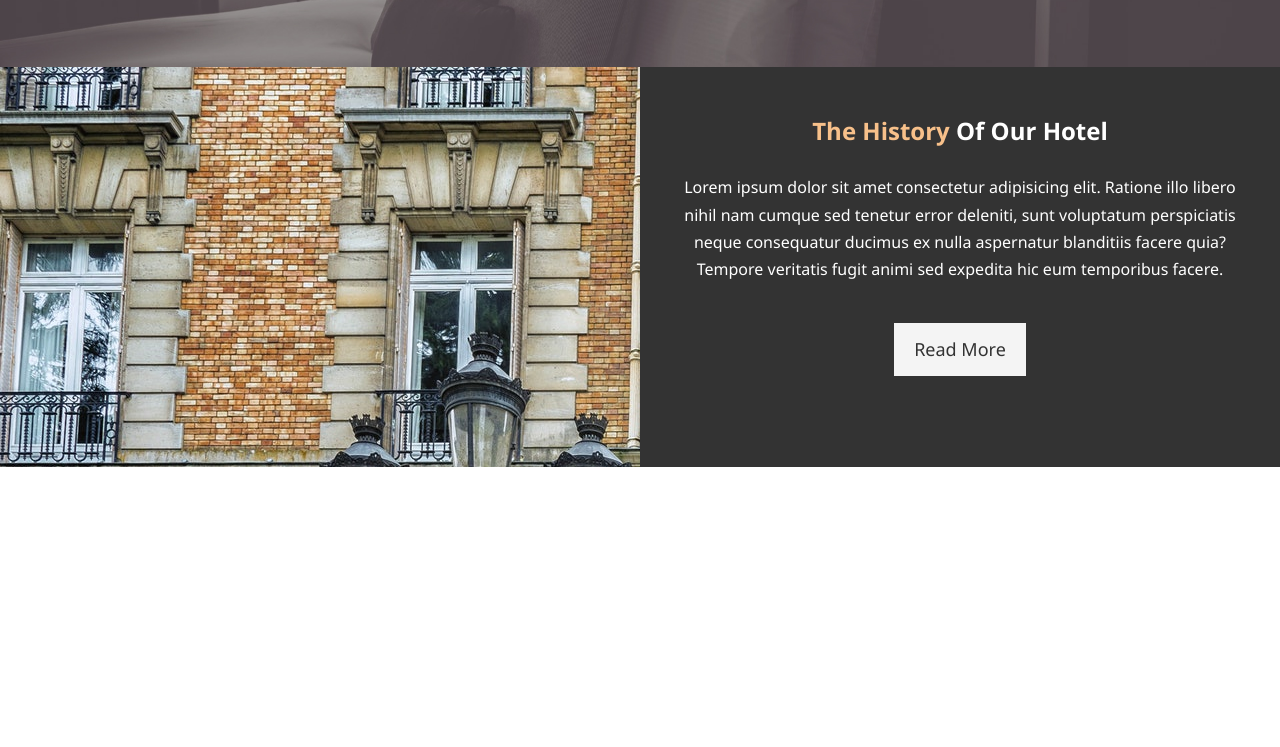
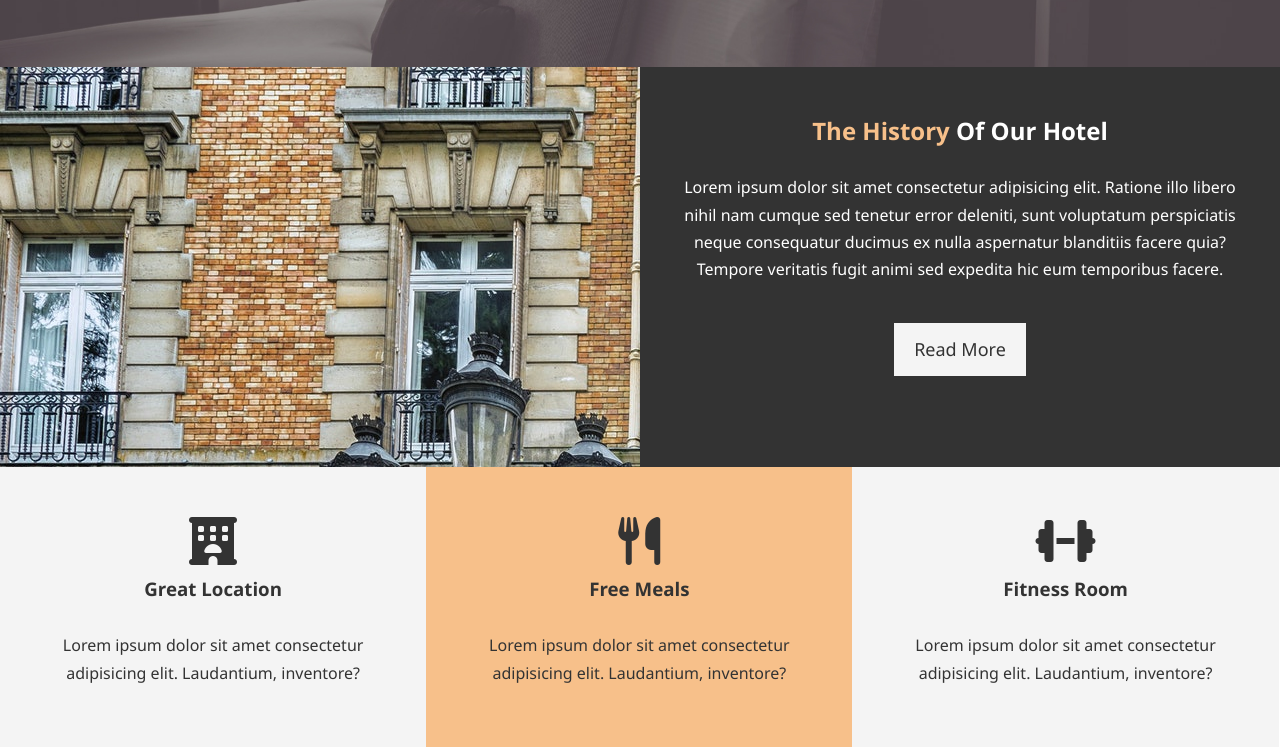
Before and after one commit to wmompie/practice_hotel_website, a plain HTML site: page index.html in a window 1280 px wide. Shown: the part 600-1347 px from the top of the page. Before the commit the page ends 1067 px from the top, so only its background shows below. Drawn offline with Linux system fonts and the light colour scheme.

Commit message:
adding the features section

```diff
--- a/css/style.css
+++ b/css/style.css
@@ -74,8 +74,8 @@ p {
 }
 
 .bg-primary {
-  background: #333;
-  color: #f7c08a;
+  background: #f7c08a;
+  color: #333;
 }
 
 /* Navbar */
@@ -161,3 +161,15 @@ p {
 #home-info .info-content p {
   padding-bottom: 30px;
 }
+
+/* Features */
+.box {
+  float: left;
+  padding: 50px;
+  text-align: center;
+  width: 33.3%;
+}
+
+.box i {
+  margin-bottom: 10px;
+}
--- a/index.html
+++ b/index.html
@@ -9,6 +9,10 @@
       content="Welcome to the most extraordinary hotel in Miami Florida"
     />
     <meta name="keywords" content="hotel, miami hotel, florida hotel" />
+    <script
+      src="https://kit.fontawesome.com/95f921acce.js"
+      crossorigin="anonymous"
+    ></script>
     <link rel="stylesheet" href="css/style.css" />
     <title>Hotel BT | Welcome</title>
   </head>
@@ -53,5 +57,32 @@
         <a href="about.html" class="btn btn-light">Read More</a>
       </div>
     </section>
+
+    <section id="features">
+      <div class="box bg-light">
+        <i class="fas fa-hotel fa-3x"></i>
+        <h3>Great Location</h3>
+        <p>
+          Lorem ipsum dolor sit amet consectetur adipisicing elit. Laudantium,
+          inventore?
+        </p>
+      </div>
+      <div class="box bg-primary">
+        <i class="fas fa-utensils fa-3x"></i>
+        <h3>Free Meals</h3>
+        <p>
+          Lorem ipsum dolor sit amet consectetur adipisicing elit. Laudantium,
+          inventore?
+        </p>
+      </div>
+      <div class="box bg-light">
+        <i class="fas fa-dumbbell fa-3x"></i>
+        <h3>Fitness Room</h3>
+        <p>
+          Lorem ipsum dolor sit amet consectetur adipisicing elit. Laudantium,
+          inventore?
+        </p>
+      </div>
+    </section>
   </body>
 </html>
```
